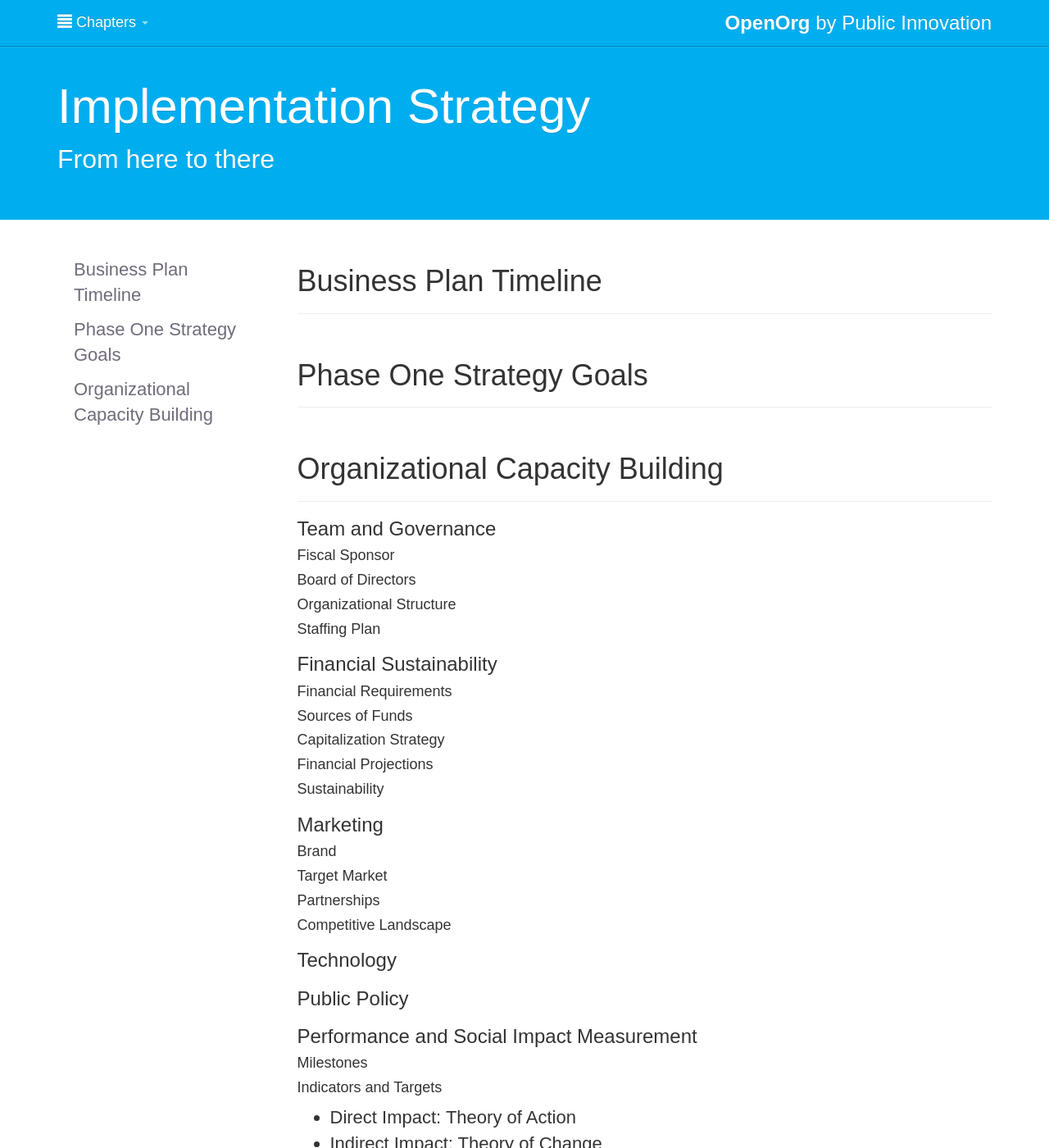
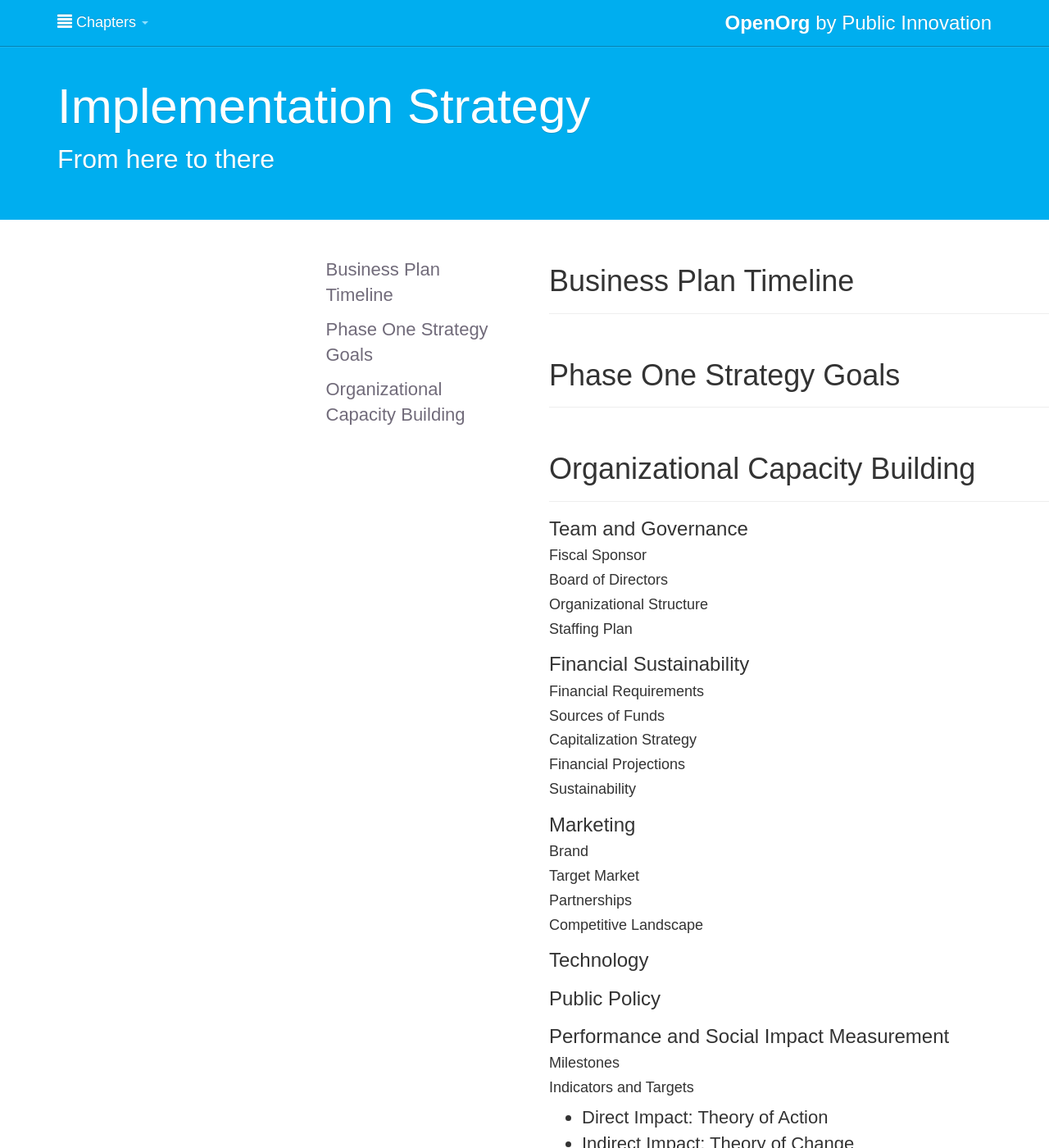
Before and after one commit to publicinnovation/openorg, a Jekyll site: the page built from chapters/5_implementation-strategy.md, in a window 1280 px wide and 1400 px high. Shown: the whole window at 82% size. Built offline with Jekyll 4.4.1, drawn with Linux system fonts in a browser that asks for light colours; nearby versions of some CDN libraries; Markdown is read by kramdown in place of the engine named in the settings; comment, search, counter and statistics services are not loaded.

Commit message:
move chapter sections sidebar nav to partial to _include in chapter layout
dynamically generate chapter sections links in sidebar
use jquery scrollTo to slide to sections smoothly
add hover styles to sidebar links

```diff
--- /dev/null
+++ b/_includes/chapter-sections-sidebar.html
@@ -0,0 +1,4 @@
+<div class="bs-sidebar hidden-print" role="complementary">
+  <ul class="nav bs-sidenav">
+  </ul>
+</div>
--- a/_layouts/chapter.html
+++ b/_layouts/chapter.html
@@ -6,6 +6,18 @@
 
 {% include chapter-masthead.html %}
 
-{{ content }}
+<div class="container bs-docs-container">
+  <div class="row">
+    <div class="col-md-3">
+      {% include chapter-sections-sidebar.html %}
+    </div>
+
+    <div class="col-md-9" role="main">
+      <div class="bs-docs-section">
+        {{ content }}
+      </div>
+    </div><!-- /.col-md-9 -->
+  </div><!-- /.row -->
+</div><!-- /.container.bs-docs-container -->
 
 {% include footer.html %}
--- a/_layouts/default.html
+++ b/_layouts/default.html
@@ -30,6 +30,8 @@
   <script src="//ajax.googleapis.com/ajax/libs/jquery/1.10.2/jquery.min.js"></script>
   <script src="//netdna.bootstrapcdn.com/bootstrap/3.0.0/js/bootstrap.min.js"></script>
   <script src="/js/application.js"></script>
+  <script src="/js/jquery.scrollTo.min.js"></script>
+  <script src="/js/main.js"></script>
   <script>!function(d,s,id){var js,fjs=d.getElementsByTagName(s)[0];if(!d.getElementById(id)){js=d.createElement(s);js.id=id;js.src="https://platform.twitter.com/widgets.js";fjs.parentNode.insertBefore(js,fjs);}}(document,"script","twitter-wjs");</script>
 </body>
 
--- a/css/custom.css
+++ b/css/custom.css
@@ -173,6 +173,13 @@
   text-shadow: none;
 }
 
+.bs-sidebar ul li {
+  cursor:pointer;
+}
+.bs-sidebar ul li:hover {
+  color: #00aeef;
+}
+
 /* line 429 */
 .bs-sidebar .nav > li > a:hover,
 .bs-sidebar .nav > li > a:focus {
--- /dev/null
+++ b/js/main.js
@@ -0,0 +1,34 @@
+// $(".menu-btn").click(function(){
+
+//   if($(".chapter-nav").is(".show")){
+//     $(".chapter-nav").removeClass("show");
+//     $(".page").removeClass("withsidebar");
+//     $(".navbar").removeClass("withsidebar")
+
+//   } else{
+//     $(".page").addClass("withsidebar")
+//     $(".chapter-nav").addClass("show");
+//     $(".navbar").addClass("withsidebar")
+//   }
+
+// });
+
+// $(".chapter-nav .close").click(function(){
+//   $(".menu-btn").click();
+// })
+
+
+$(function(){
+  $(".bs-docs-section").find("h2").each(function(i,el){
+    $el = $(el);
+    var slug = $el.text().toLowerCase().replace(".", "").replace(/\s/g, "-").replace("'", "");
+    $el.append("<a href='#"+slug+"' name='"+slug+"' ></a>")
+    var $sectionLink = $("<li>"+$el.text()+"</li>");
+    (function($el){
+      $sectionLink.click(function(){
+        $(document).scrollTo( $el, 500, {offset:{top:-70}, easing:"swing" });
+      });
+    })($el);
+    $("div.bs-sidebar ul.bs-sidenav").append($sectionLink);
+  });
+});
```
Also changed, not shown: js/jquery.scrollTo.min.js (added).
